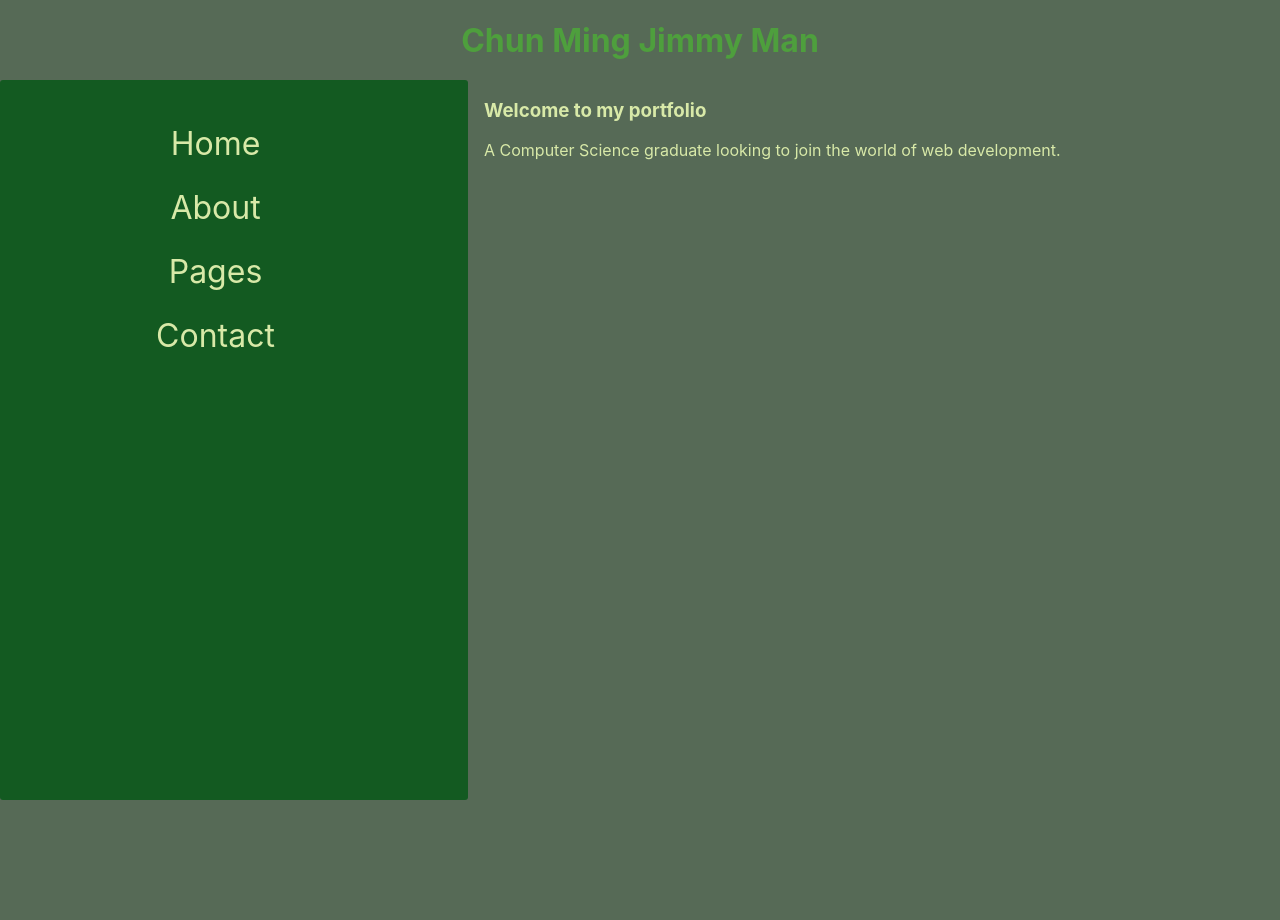
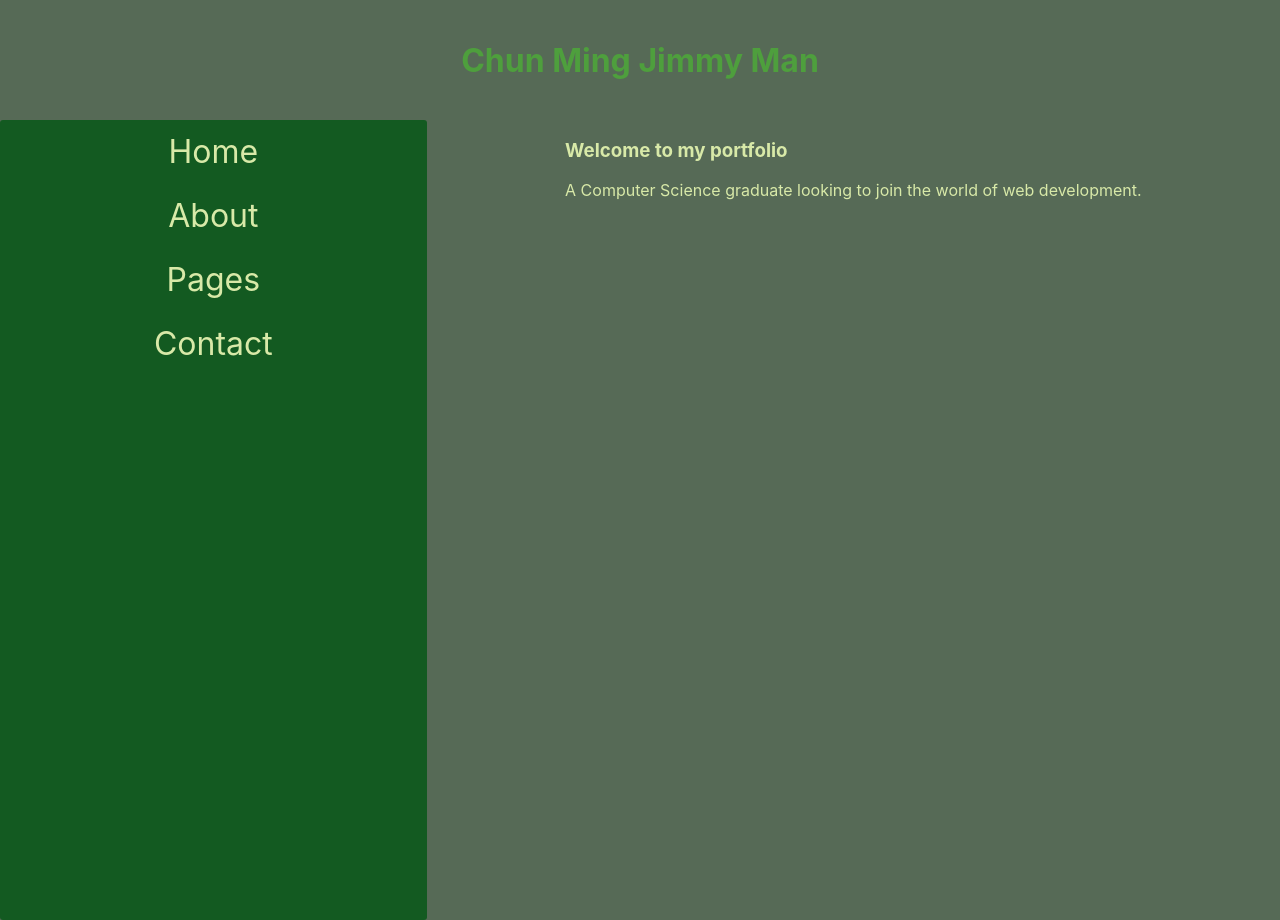
Before and after one commit to jimmym620/jimmym620.github.io, a React (Create React App) app in the folder portfolio/: page / in a window 1280 px wide. Before the commit the page ends 800 px from the top, so only its background shows below. Built offline with nearby package versions, Linux system fonts and the light colour scheme.

Commit message:
added first project

```diff
--- a/portfolio/src/App.js
+++ b/portfolio/src/App.js
@@ -3,6 +3,7 @@ import "./App.css";
 import { BrowserRouter as Router, Routes, Route, Link } from "react-router-dom";
 import Timeline from "./Timeline";
 import { SocialIcon } from "react-social-icons";
+import Projects from "./Projects";
 
 function App() {
     return (
@@ -77,6 +78,7 @@ function Pages() {
         <div>
             <h2>My Pages</h2>
             <h4>Here is a list of some projects I have created so far:</h4>
+            <Projects />
         </div>
     );
 }
--- /dev/null
+++ b/portfolio/src/Projects.js
@@ -0,0 +1,23 @@
+import React, { Component } from 'react'
+import data from './pages-projects-data'
+
+const Projects = () => {
+    return (
+        <div className="project-list">
+            {data.map((project) => {
+                const { id, title, link, tag, desc } = project;
+                return (
+                    <article key={id} className="project" tag={tag}>
+                        <div>
+                            <h3><a href={link}>{title}</a></h3>
+                            <p>{desc}</p>
+
+                        </div>
+                    </article>
+                    )
+            })}
+        </div>
+     );
+}
+
+export default Projects;
--- a/portfolio/src/Timeline.js
+++ b/portfolio/src/Timeline.js
@@ -2,7 +2,6 @@ import React, { Component } from "react";
 import timeline from "./abt-timeline-data";
 
 const Timeline = () => {
-    // const { id, heading, yearsBetween, desc } = timeline;
 
     return (
         <div className="timeline-list">
--- a/portfolio/src/index.scss
+++ b/portfolio/src/index.scss
@@ -23,19 +23,20 @@ header {
     display: flex;
     color: $tertiary-color;
     justify-content: center;
+    text-align: center;
     align-items: center;
-    height: 10vh;
+    height: 15vh;
 }
 
 .main-container {
     color: $quaternary-color;
     display: flex;
     width: 100%;
-    height: 90vh;
+    height: 100vh;
 
     .navbar {
         background-color: $secondary-color;
-        width: max(60vw, 10rem);
+        width: max(50vw, 5rem);
         border-radius: 3px;
 
         ul {
@@ -66,4 +67,40 @@ header {
     // background-color: red;
     width: 100%;
     padding: 0 1rem;
+    display: flex;
+    justify-content: center;
 }
+
+.project-list {
+    article {
+        p {
+            width: 40vw;
+        }
+    }
+}
+
+@media (min-width: 300px) {
+    .main-container {
+        .navbar {
+            display: flex;
+            justify-content: center;
+            padding: 0 0.5rem;
+            ul {
+                display: flex;
+                flex-direction: column;
+                width: 100%;
+                margin: 0;
+                padding: 0;
+                align-items: center;
+            }
+        }
+    }
+
+    .project-list{
+        article{
+            p{
+                width: 100%;
+            }
+        }
+    }
+}
--- /dev/null
+++ b/portfolio/src/pages-projects-data.js
@@ -0,0 +1,17 @@
+// eslint-disable-next-line import/no-anonymous-default-export
+export default [
+    {
+        id: 1,
+        title: "Weather app",
+        link: "https://jimmym620.github.io/weather_app/",
+        tag: "React",
+        desc: "This project was made using the OpenWeatherMap API which gave access to weather statistics for the current day and for the coming week, I also used their geocode API to get the longitude and latitude of the input cities.",
+    },
+    {
+        id: 2,
+        title: "Project 2",
+        link: "https://jimmym620.github.io",
+        tag: "None",
+        desc: "Next project"
+    },
+];
```
